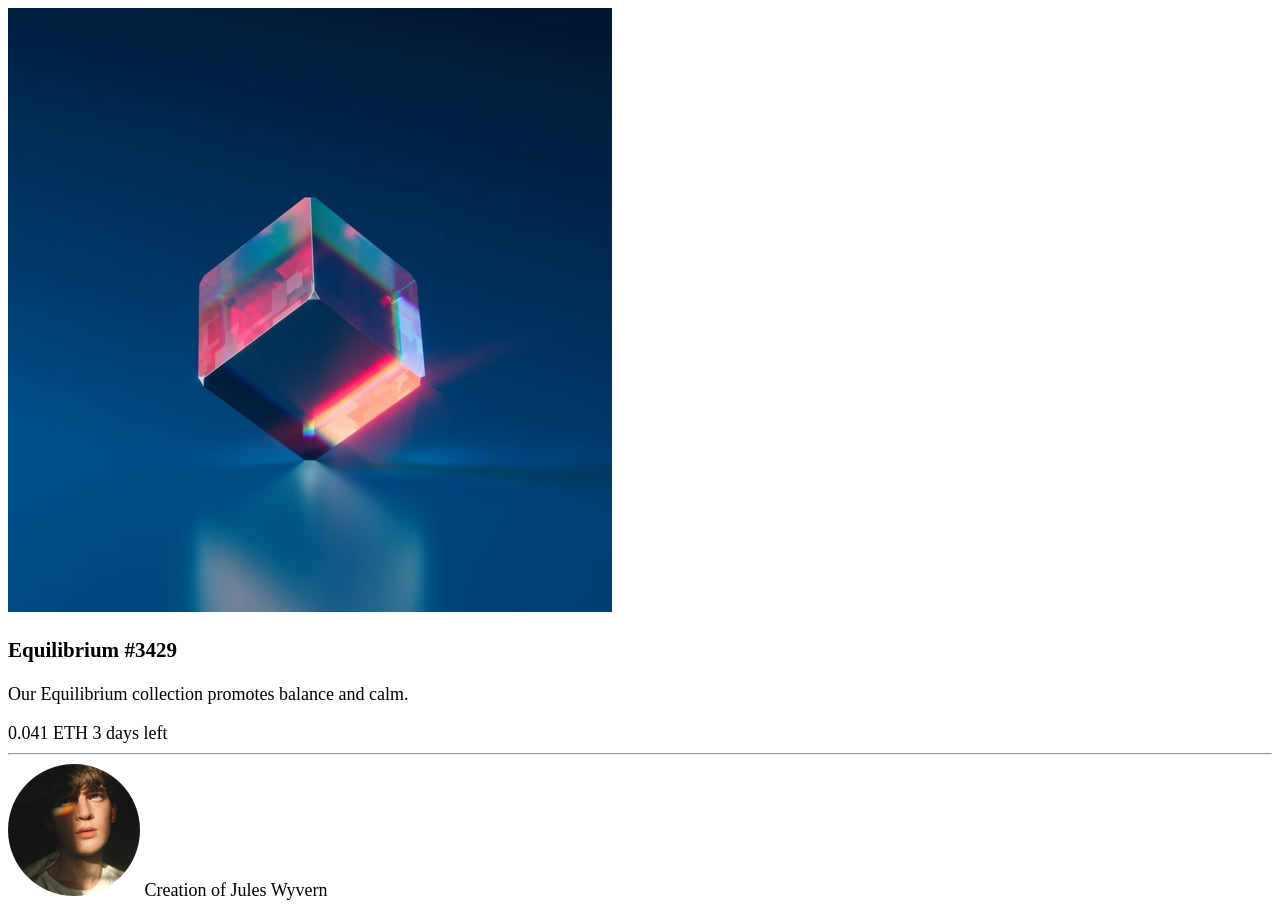
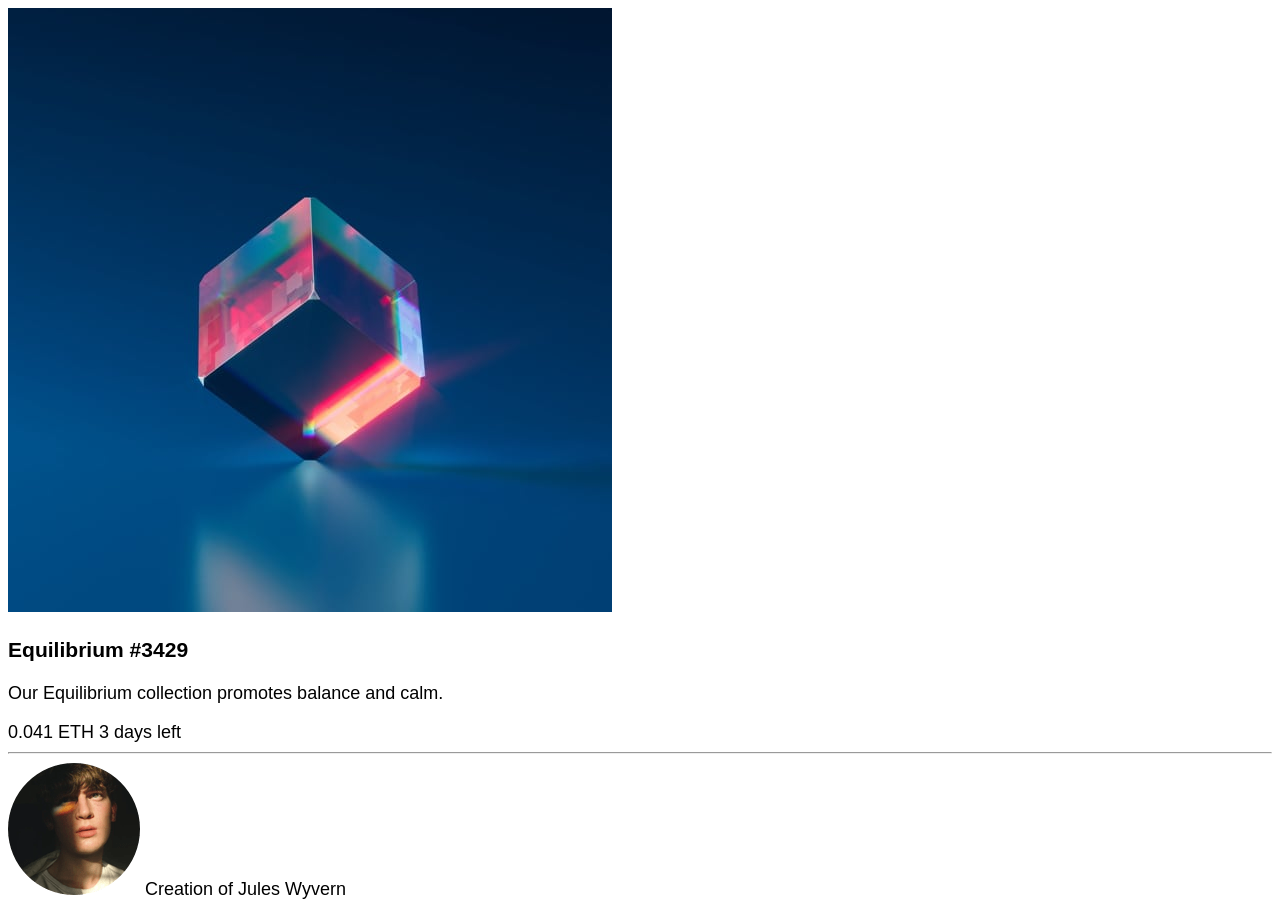
Before and after one commit to iArmanKarimi/challenge-nft-preview-card-component, a plain HTML site: page index.html in a window 1280 px wide. Drawn offline with Linux system fonts and the light colour scheme.

Commit message:
typography

```diff
--- a/style.css
+++ b/style.css
@@ -15,14 +15,17 @@ Font
 */
 :root {
 	font-size: 18px;
+	font-family: 'Outfit', sans-serif;
 	--color-primary-soft-blue: hsl(215, 51%, 70%);
 	--color-primary-cyan: hsl(178, 100%, 50%);
 	--color-neutral-white: hsl(0, 0%, 100%);
 	--color-neutral-very-dark-blue-bg: hsl(217, 54%, 11%);
 	--color-neutral-very-dark-blue-bg-card: hsl(216, 50%, 16%);
 	--color-neutral-very-dark-blue-line: hsl(215, 32%, 27%);
-	--font-family-outfit: ;
-	/* --font-weight- */
+	--font-weight-light: 300;
+	--font-weight-regular: 400;
+	--font-weight-semi-bold: 600;
+}
 }
 
 /* views
```
